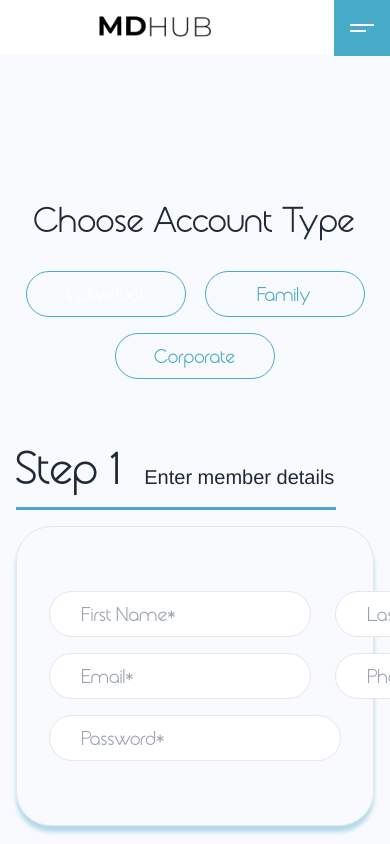
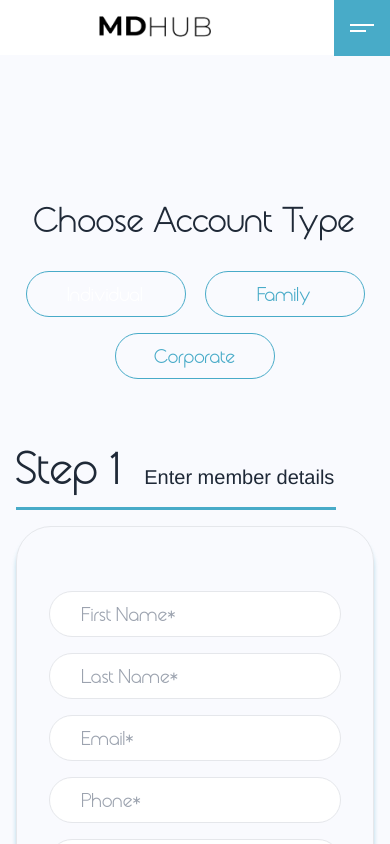
Before and after one commit to DenisLo-master/MdHub, a React (Vite) app: page /register in a window 390 px wide. Shown: the top 844 px of the page. Built offline with nearby package versions, Linux system fonts and the light colour scheme.

Commit message:
completed responsive design for step1

```diff
--- a/src/pages/Signup/Signup.jsx
+++ b/src/pages/Signup/Signup.jsx
@@ -67,7 +67,7 @@ const Signup = () => {
       <article className="w-full">
         <form onSubmit={handleSignup} className="w-full">
           <div className="py-16 border space-y-4 px-8 shadow-cardService rounded-[35px] text-primary">
-            <div className="w-full flex gap-x-6">
+            <div className="w-full flex flex-wrap gap-y-4 gap-x-6">
               <input
                 className="flex-1 rounded-full text-xl focus:ring-1 focus:ring-primary outline-none px-8 py-2 border"
                 type="text"
@@ -81,7 +81,7 @@ const Signup = () => {
                 required
               />
             </div>
-            <div className="w-full flex gap-x-6">
+            <div className="w-full flex flex-wrap gap-y-4 gap-x-6">
               <input
                 className="flex-1 rounded-full text-xl focus:ring-1 focus:ring-primary outline-none px-8 py-2 border"
                 type="email"
```
